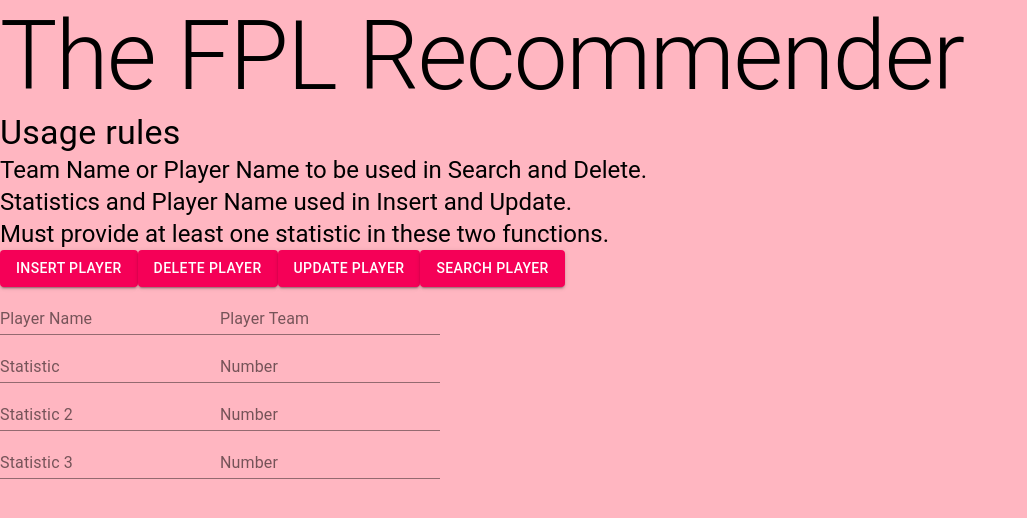
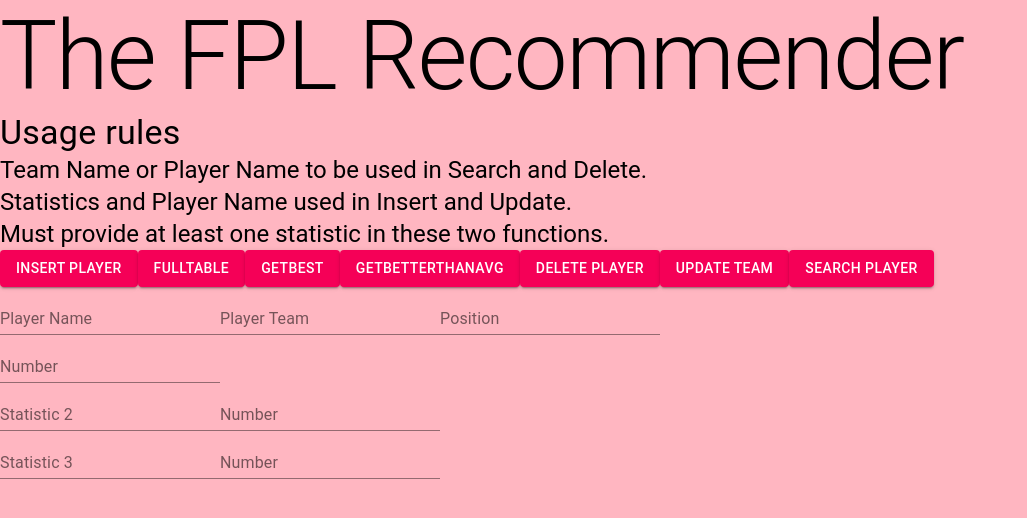
Before and after one commit to YashSukhwani/FPLRecommender, a React (Create React App) app in the folder fpl_reco/: page / in a window 1280 px wide. Shown: the top 518 px of the page, without its empty margins (0-1027 px from the left). Built offline with nearby package versions, Linux system fonts and the light colour scheme.

Commit message:
Sending API requests

```diff
--- a/fpl_reco/src/App.js
+++ b/fpl_reco/src/App.js
@@ -67,17 +67,17 @@ function App() {
         console.log(valueRef1.current.value);
         axios({
           method: 'post',
-          url: '',
+          url: 'http://fplrecommender.web.illinois.edu/insert',
           headers: {},
           data: {
              playerName: valueRef1.current.value,
              teamName: valueRef2.current.value,
-             stat1: valueRef3.current.value,
-             stat1Val: valueRef4.current.value,
-             stat2: valueRef5.current.value,
-             stat2Val: valueRef6.current.value,
-             stat3: valueRef7.current.value,
-             stat3Val: valueRef8.current.value
+             position: valueRef3.current.value,
+            //  stat1Val: valueRef4.current.value,
+            //  stat2: valueRef5.current.value,
+            //  stat2Val: valueRef6.current.value,
+            //  stat3: valueRef7.current.value,
+            //  stat3Val: valueRef8.current.value
           }
         }).catch(function (error) {
           console.log(error);
@@ -85,22 +85,57 @@ function App() {
         }}>
         Insert Player</Button>
 
+        <Button variant="contained" color="secondary"onClick={() => {
+        console.log('Hi');
+        console.log(valueRef1.current.value);
+        axios({
+          method: 'get',
+          url: 'http://fplrecommender.web.illinois.edu/fulltable',
+          headers: {},
+          data: {
+          }
+        }).catch(function (error) {
+          console.log(error);
+      });
+        }}>FullTable</Button>
+
+<Button variant="contained" color="secondary"onClick={() => {
+        console.log('Hi');
+        console.log(valueRef1.current.value);
+        axios({
+          method: 'get',
+          url: 'http://fplrecommender.web.illinois.edu/getBest',
+          headers: {},
+          data: {
+          }
+        }).catch(function (error) {
+          console.log(error);
+      });
+        }}>getBest</Button>
+
+<Button variant="contained" color="secondary"onClick={() => {
+        console.log('Hi');
+        console.log(valueRef1.current.value);
+        axios({
+          method: 'get',
+          url: 'http://fplrecommender.web.illinois.edu/getBetterthanAvg',
+          headers: {},
+          data: {
+          }
+        }).catch(function (error) {
+          console.log(error);
+      });
+        }}>getBetterthanAvg</Button>
+
       <Button variant="contained" color="secondary"onClick={() => {
         console.log('Hi');
         console.log(valueRef1.current.value);
         axios({
           method: 'delete',
-          url: '',
+          url: 'http://fplrecommender.web.illinois.edu/delete',
           headers: {},
           data: {
              playerName: valueRef1.current.value,
-             teamName: valueRef2.current.value,
-             stat1: valueRef3.current.value,
-             stat1Val: valueRef4.current.value,
-             stat2: valueRef5.current.value,
-             stat2Val: valueRef6.current.value,
-             stat3: valueRef7.current.value,
-             stat3Val: valueRef8.current.value
           }
         }).catch(function (error) {
           console.log(error);
@@ -111,23 +146,17 @@ function App() {
         console.log('Hi');
         console.log(valueRef1.current.value);
         axios({
-          method: 'update',
-          url: '',
+          method: 'put',
+          url: 'http://fplrecommender.web.illinois.edu/updateTeam',
           headers: {},
           data: {
              playerName: valueRef1.current.value,
-             teamName: valueRef2.current.value,
-             stat1: valueRef3.current.value,
-             stat1Val: valueRef4.current.value,
-             stat2: valueRef5.current.value,
-             stat2Val: valueRef6.current.value,
-             stat3: valueRef7.current.value,
-             stat3Val: valueRef8.current.value
+             statValue: valueRef2.current.value,
           }
         }).catch(function (error) {
           console.log(error);
       });
-        }}>Update Player</Button>
+        }}>Update Team</Button>
 
       <Button variant="contained" color="secondary"onClick={() => {
         console.log('Hi');
@@ -165,13 +194,13 @@ function App() {
           label="Player Team"
           inputRef={valueRef2}
         />
+        <TextField
+          id="position"
+          label="Position"
+          inputRef={valueRef3}
+        />
       </div>
       <div>
-        <TextField
-          id="stat-name"
-          label="Statistic"
-          inputRef={valueRef3}
-        />
         <TextField
           id="stat-number"
           label="Number"
```
